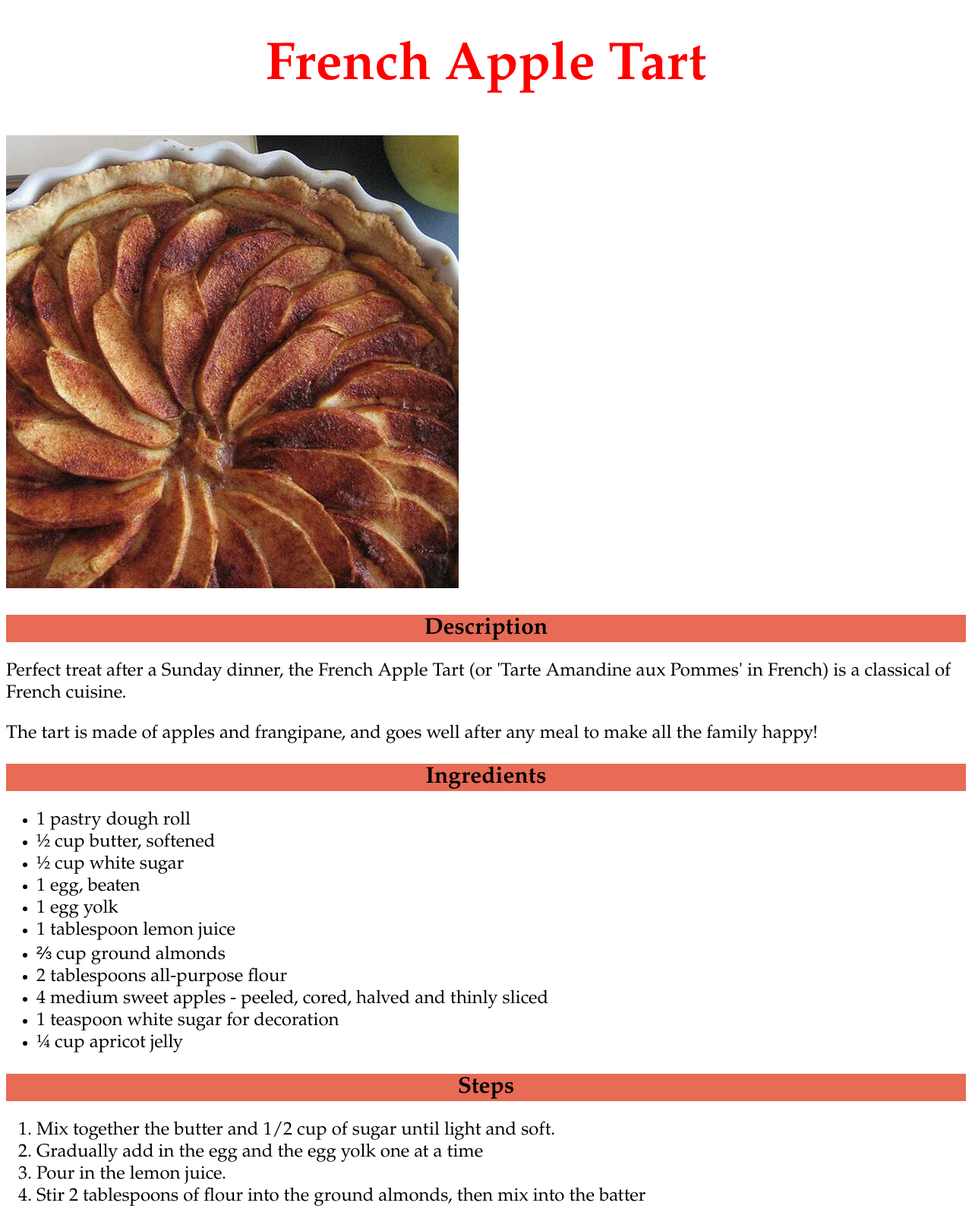
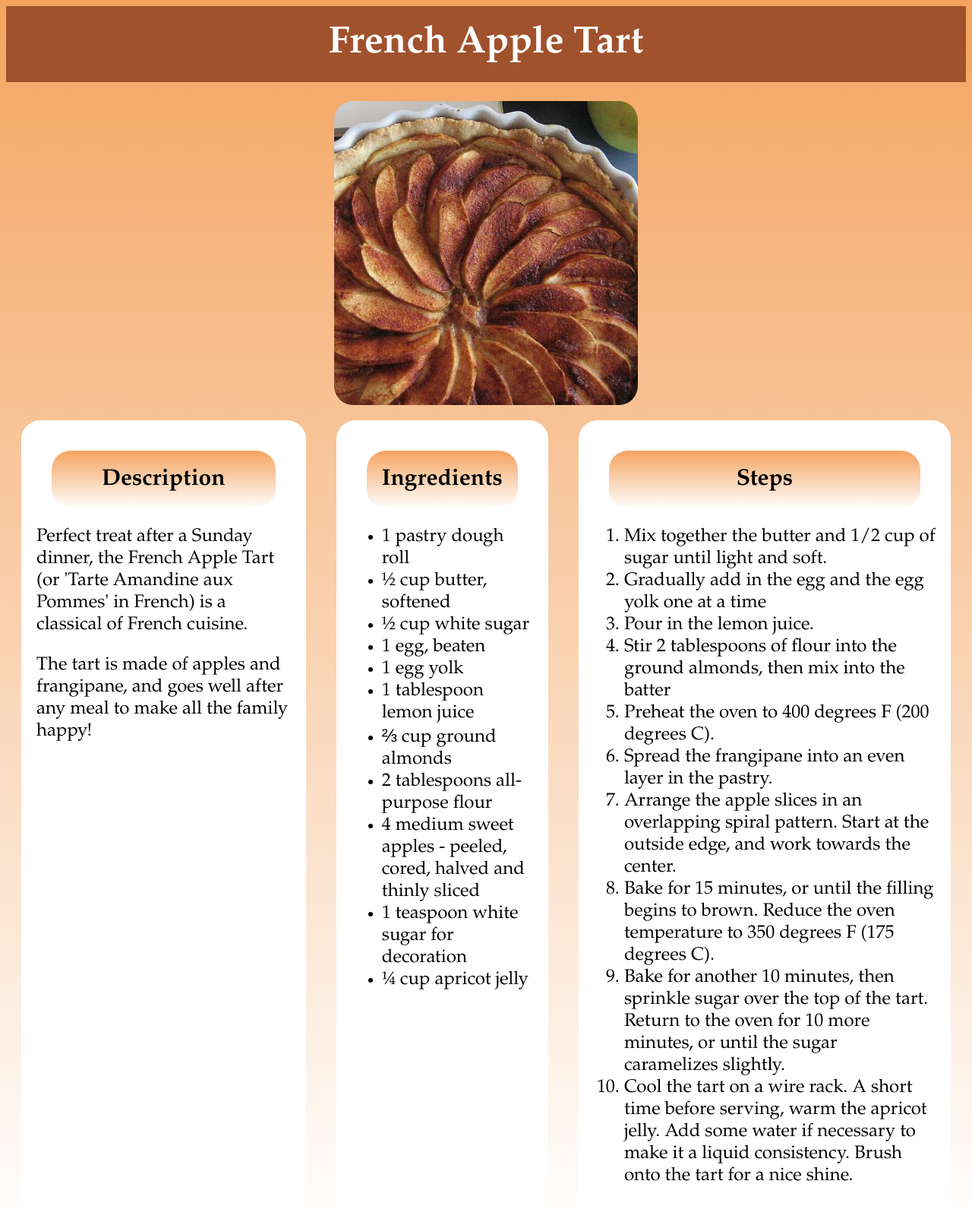
Before and after one commit to miiswom/odin-recipes, a plain HTML site: page recipes/tarte-amandine.html in a window 1280 px wide. Shown: the top 1587 px of the page at 76% size. Drawn offline with Linux system fonts and the light colour scheme.

Commit message:
Add basic layout to recipes using box-model and flexbox

```diff
--- a/recipes/style/style.css
+++ b/recipes/style/style.css
@@ -1,16 +1,54 @@
 * {
     font-family: "Garamond", "Helvetica", sans-serif;
     font-size: 24px;
+    border-radius: 25px;;
+}
+
+body {
+    background-color: SandyBrown;
+    background: linear-gradient(SandyBrown, white);
+    }
+
+img {
+    width: 400px;
+    height: auto;
+    border-radius: 25px;
+    margin-top: 25px;
 }
 
 .title {
-    font-size: 70px;
+    font-size: 50px;
     text-align: center;
-    color: red;
+    background-color: #A0522D;
+    color: white;
+    padding: 20px;
+    border-radius: 0px;
+    margin: 0px;
+}
+
+.img {
+    display: flex;
+    justify-content: center;
+    align-items: center;
 }
 
 .subsection {
-    background-color: rgb(231, 107, 85);
+    background-color: SandyBrown;
+    background: linear-gradient(SandyBrown, white);
     text-align: center;
     font-size: 30px;
+    color: black;
+    margin: 20px;
+    padding: 20px;
 }
+
+.section {
+    background-color: white;
+    margin: 20px;
+    padding: 20px;
+}
+
+.all-section {
+    display: flex;
+    flex: 1 1 auto;
+}
--- a/recipes/tarte-amandine.html
+++ b/recipes/tarte-amandine.html
@@ -9,11 +9,14 @@
 
     <body>
         <h1 class="title">French Apple Tart</h1>
-        <img src="../img/tarte-amandine.jpeg" alt="A nicely caramelised apple tart">
+        <div class="img"><img src="../img/tarte-amandine.jpeg" alt="A nicely caramelised apple tart"></div>
+    <div class="all-section">
+        <div class="section">
             <h2 class="subsection">Description</h2>
             <p>Perfect treat after a Sunday dinner, the French Apple Tart (or <span lang="fr">'Tarte Amandine aux Pommes'</span> in French) is a classical of French cuisine.</p>
             <p>The tart is made of apples and frangipane, and goes well after any meal to make all the family happy!</p>
-            <h2 class="subsection">Ingredients</h2>
+        </div>
+        <div class="section"><h2 class="subsection">Ingredients</h2>
             <ul>
                 <li>1 pastry dough roll</li>
                 <li>&frac12; cup butter, softened</li>
@@ -27,7 +30,8 @@
                 <li>1 teaspoon white sugar for decoration</li>
                 <li>&frac14; cup apricot jelly</li>
             </ul>
-            <h2 class="subsection">Steps</h2>
+        </div>
+        <div class="section"><h2 class="subsection">Steps</h2>
             <ol>
                 <li>Mix together the butter and 1/2 cup of sugar until light and soft.</li>
                 <li>Gradually add in the egg and the egg yolk one at a time</li>
@@ -40,6 +44,8 @@
                 <li> Bake for another 10 minutes, then sprinkle sugar over the top of the tart. Return to the oven for 10 more minutes, or until the sugar caramelizes slightly.</li>
                 <li>Cool the tart on a wire rack. A short time before serving, warm the apricot jelly. Add some water if necessary to make it a liquid consistency. Brush onto the tart for a nice shine.</li>
             </ol>
+            </div>
+    </div>
     </body>
 
 </html>
--- a/styles/styles.css
+++ b/styles/styles.css
@@ -7,7 +7,6 @@
 body {
     background-color: SandyBrown;
     background: linear-gradient(SandyBrown, white);
-
     }
 
     img {
```
Also changed, not shown: recipes/apple-crumble.html (+12 -4 lines), recipes/cardamon-apple-cake.html (+9 -1 lines).
